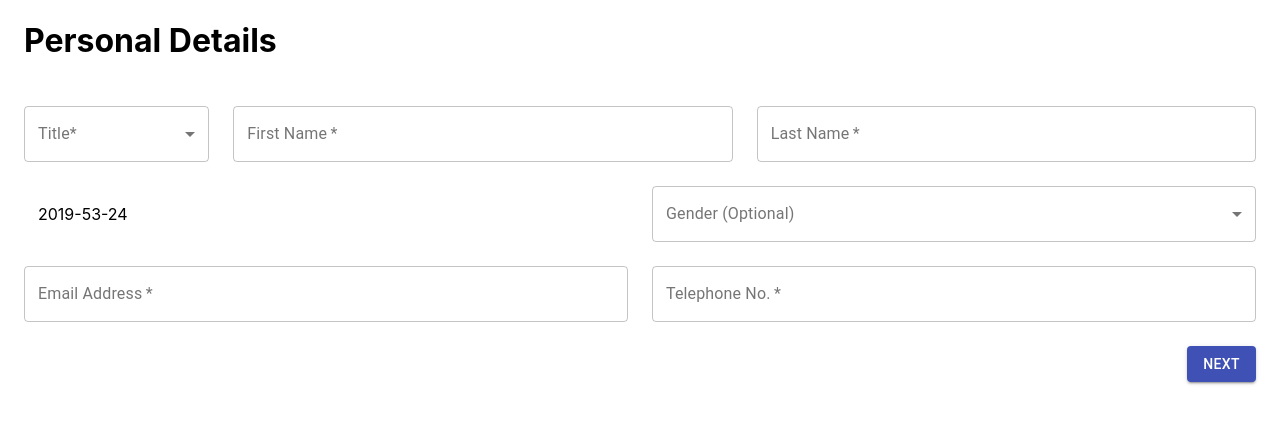
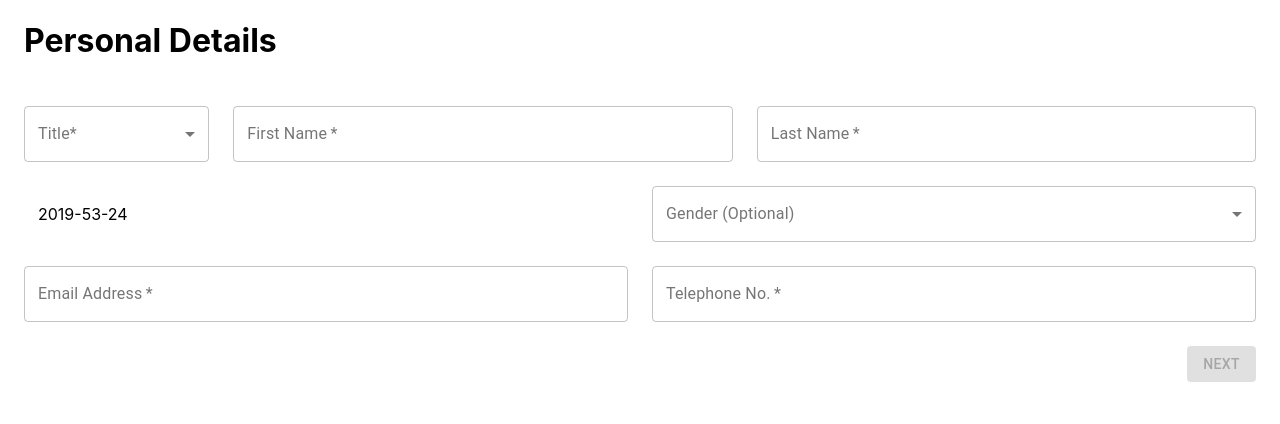
Before and after one commit to safwbdev/multi-page-form, a React (Create React App) app: page / in a window 1280 px wide. Shown: the top 424 px of the page. Built offline with nearby package versions, Linux system fonts and the light colour scheme.

Commit message:
basic validation

```diff
--- a/src/components/FormOne.js
+++ b/src/components/FormOne.js
@@ -159,12 +159,24 @@ class FormOne extends Component{
                         lg={12}
                         sm={12}
                         xs={12} >
+                        {
+                        ((values.title != "") && (values.firstName != "") && (values.lastName != "") && (values.dob != "") && (values.email != "") && (values.tel != ""))
+                        ?
+                            (
                                 <Button
                                     variant="contained"
                                     onClick={this.saveAndContinue}
                                     color="primary">
                                     Next
                                 </Button>
+                            ) : (
+                                <Button
+                                    variant="contained"
+                                    disabled
+                                    color="primary">
+                                    Next
+                                </Button>)
+                        }
                     </Grid>
                 </Grid>
             </div>
--- a/src/components/FormTwo.js
+++ b/src/components/FormTwo.js
@@ -112,15 +112,6 @@ class FormTwo extends Component{
                         xs={12} >
 
                             {values.purpose === "Wedding" ? (
-                                // <TextField
-                                // id="weddingDate"
-                                // label="Wedding Date"
-                                // variant="outlined"
-                                // placeholder='Wedding Date'
-                                // onChange={this.props.handleChange('weddingDate')}
-                                // defaultValue={values.weddingDate}
-                                // fullWidth
-                                //     />
                                 <DatePicker
                                 selected={new Date}
                                 className=""
@@ -165,12 +156,24 @@ class FormTwo extends Component{
                         lg={6}
                         sm={6}
                         xs={6} >
+                        {((values.amount != "") && (values.tenure != "") && (values.purpose != "") && (values.tnc) )
+
+                         ?
+                            (
                                 <Button
                                     variant="contained"
                                     onClick={this.saveAndContinue}
                                     color="primary">
                                     Next
                                 </Button>
+                            ) : (
+                                <Button
+                                    variant="contained"
+                                    disabled
+                                    color="primary">
+                                    Next
+                                </Button>)
+                        }
                     </Grid>
                 </Grid>
             </div>
```
Lines whose indentation alone changed are shown as unchanged.
